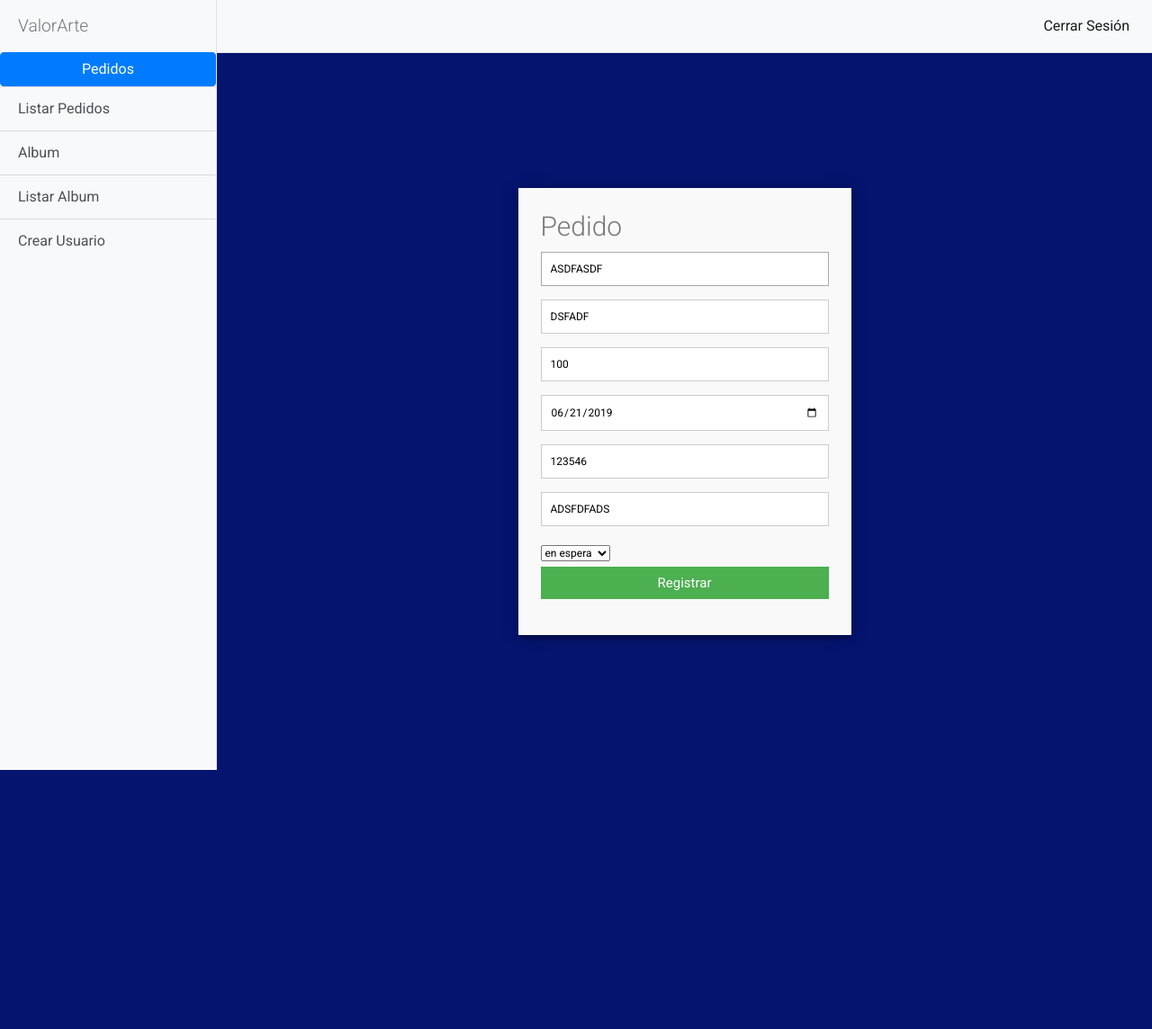
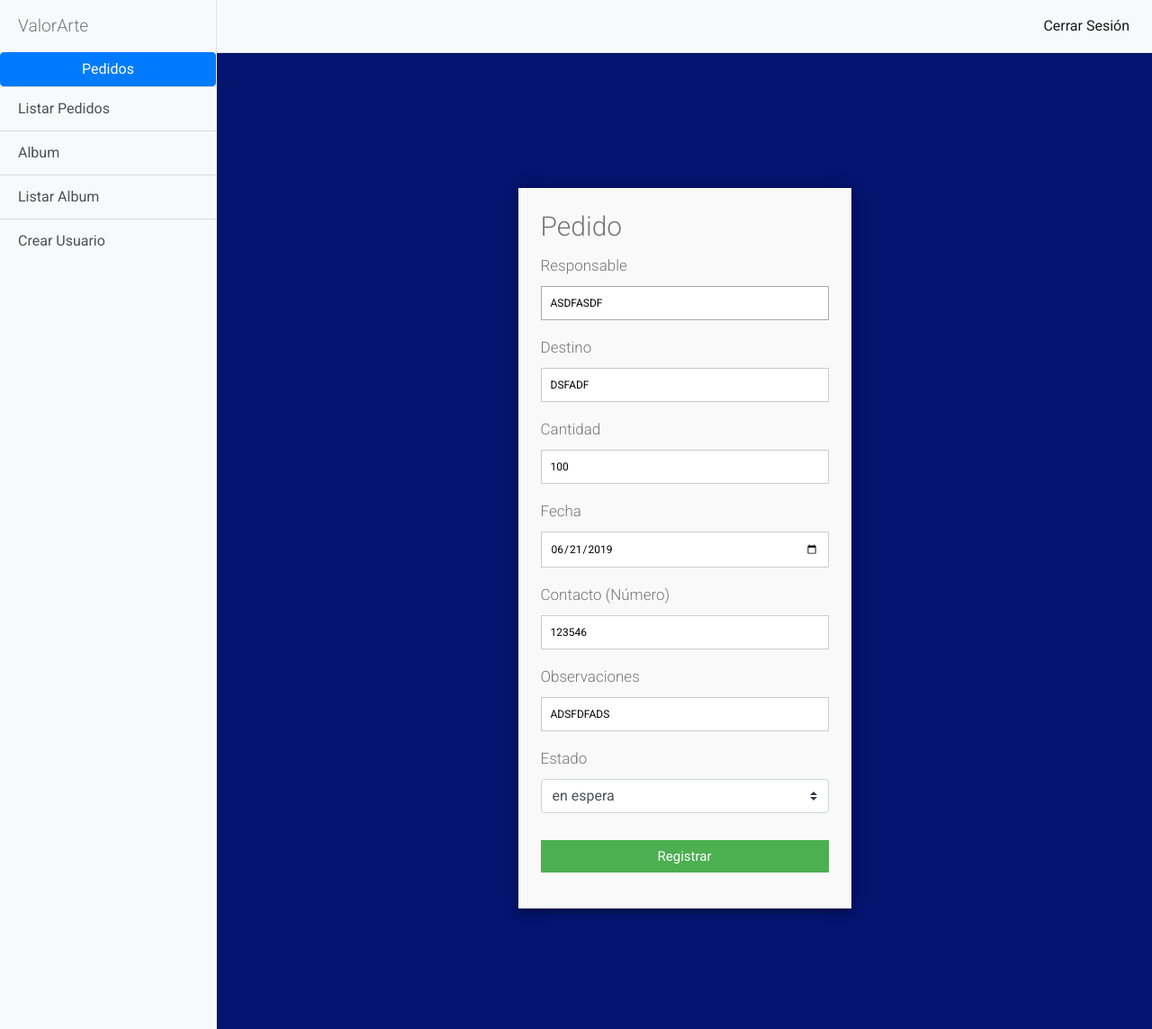
Before and after one commit to rafaelrv95/vpaf, a Django app: a page that uses templates/pedidos/pedidos_form.html in a window 1280 px wide. Shown: the top 1144 px of the page at 90% size. Before the commit the page ends 856 px from the top, so only its background shows below. Run offline with Django 3.2, Linux system fonts and the light colour scheme; a user stored in the database is signed in; data comes from the database, SQL or seed files in the repository; both versions use the stored data as it was after the commit; some libraries are stand-ins or nearby versions.

Commit message:
cambio de formularios se agregaron labels a los campos

```diff
--- a/templates/album/album_form.html
+++ b/templates/album/album_form.html
@@ -58,10 +58,12 @@
 
 
           <fieldset>
-                <input placeholder="Fundacion" type="text" tabindex="1" value="{{album.fundacion}}" required autofocus name="fundacion">
+              <legend style="font-size:17px"> Fundación </legend>
+                <input placeholder="" type="text" tabindex="1" value="{{album.fundacion}}" required autofocus name="fundacion">
               </fieldset>
               <fieldset>
-                    <input placeholder="Cantidad" type="number" tabindex="1" value="{{album.cantidad}}" required autofocus name="cantidad">
+                  <legend style="font-size:17px"> Cantidad </legend>
+                    <input placeholder="" type="number" tabindex="1" value="{{album.cantidad}}" required autofocus name="cantidad">
               </fieldset>
 
 
--- a/templates/pedidos/pedidos_form.html
+++ b/templates/pedidos/pedidos_form.html
@@ -17,31 +17,43 @@
 
 
           <fieldset>
-                <input placeholder="Responsable" type="text" tabindex="1" value="{{pedido.responsable}}" required autofocus name="responsable">
+                <legend style="font-size:17px"> Responsable </legend>
+                <input placeholder="" type="text" tabindex="1" value="{{pedido.responsable}}" required autofocus name="responsable">
               </fieldset>
 
               <fieldset>
-                    <input placeholder="Destino" type="text" tabindex="1"  value="{{pedido.destino}}" required autofocus name="destino">
+                  <legend style="font-size:17px"> Destino </legend>
+
+                  <input placeholder="" type="text" tabindex="1"  value="{{pedido.destino}}" required autofocus name="destino">
               </fieldset>
 
               <fieldset>
-                    <input placeholder="Cantidad" type="number" tabindex="1"  value="{{pedido.cantidad}}" required autofocus name="cantidad">
+                  <legend style="font-size:17px"> Cantidad </legend>
+
+                    <input placeholder="" type="number" tabindex="1"  value="{{pedido.cantidad}}" required autofocus name="cantidad">
               </fieldset>
 
               <fieldset>
+                        <legend style="font-size:17px"> Fecha </legend>
+
                     <input placeholder="Fecha" type="date" tabindex="1"  value="{{pedido.fecha|date:'Y-m-d'}}" required autofocus name="fecha">
               </fieldset>
 
               <fieldset>
-                    <input placeholder="Contacto" type="number" tabindex="1"  value="{{pedido.contacto}}" required autofocus name="contacto">
+                  <legend style="font-size:17px"> Contacto (Número) </legend>
+
+                    <input placeholder="" type="number" tabindex="1"  value="{{pedido.contacto}}" required autofocus name="contacto">
               </fieldset>
 
               <fieldset>
-                    <input placeholder="Observaciones" type="text" tabindex="1"  value="{{pedido.observaciones}}" required autofocus name="observaciones">
+                        <legend style="font-size:17px"> Observaciones </legend>
+
+                    <input placeholder="" type="text" tabindex="1"  value="{{pedido.observaciones}}" required autofocus name="observaciones">
               </fieldset>
 
+              <legend style="font-size:17px"> Estado </legend>
 
-              <select name="estado">
+              <select class="browser-default custom-select" required autofocus name="estado">
                         <option value="{{pedido.estado}}">{{pedido.estado}}</option>
                   <option value="en espera">En espera</option>
                   <option value="entregado">Entregado</option>
@@ -50,7 +62,8 @@
 
 
 
-
+          <br>
+          <br>
 
 
           <fieldset>
```
Also changed, not shown: db.sqlite3.
